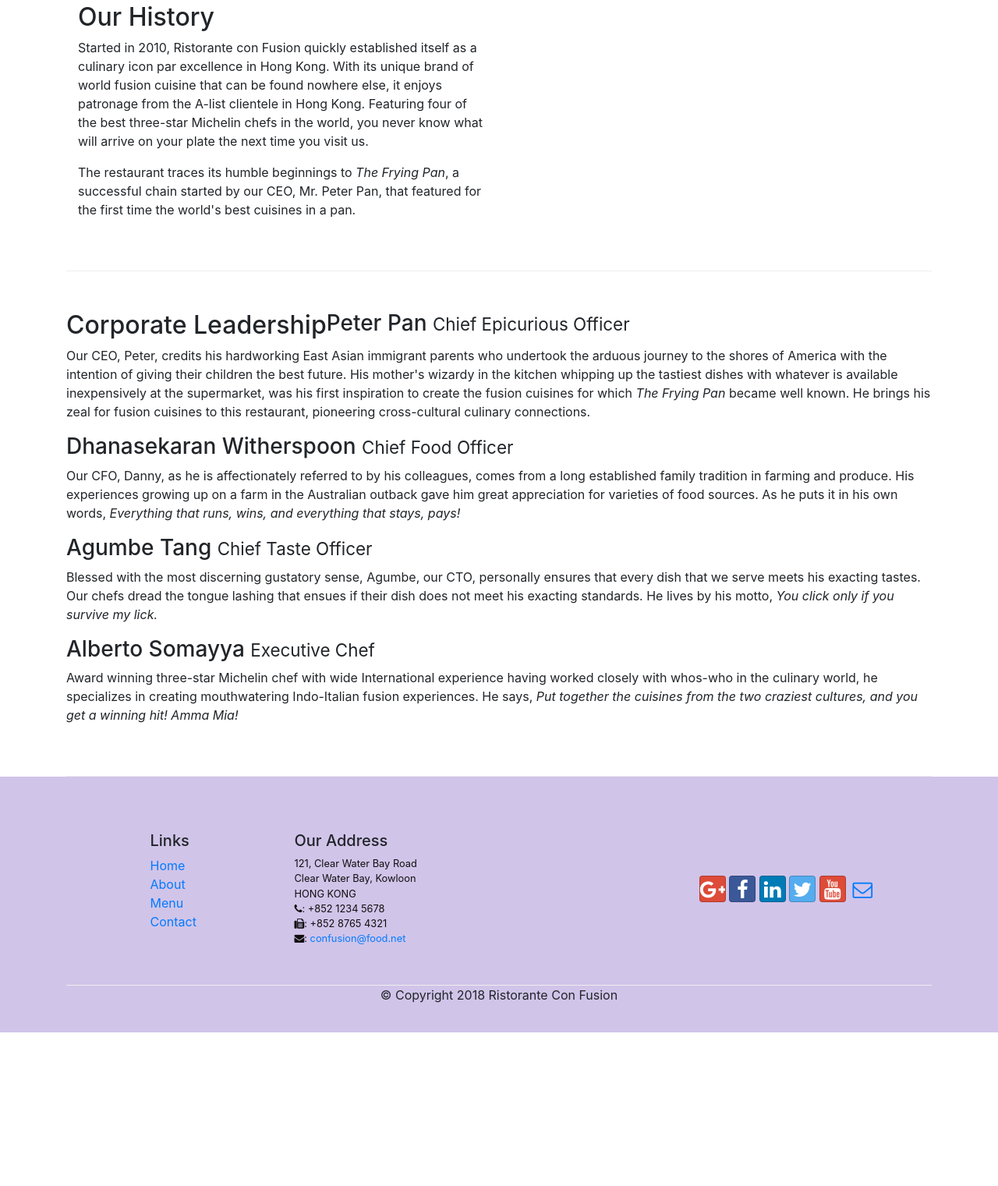
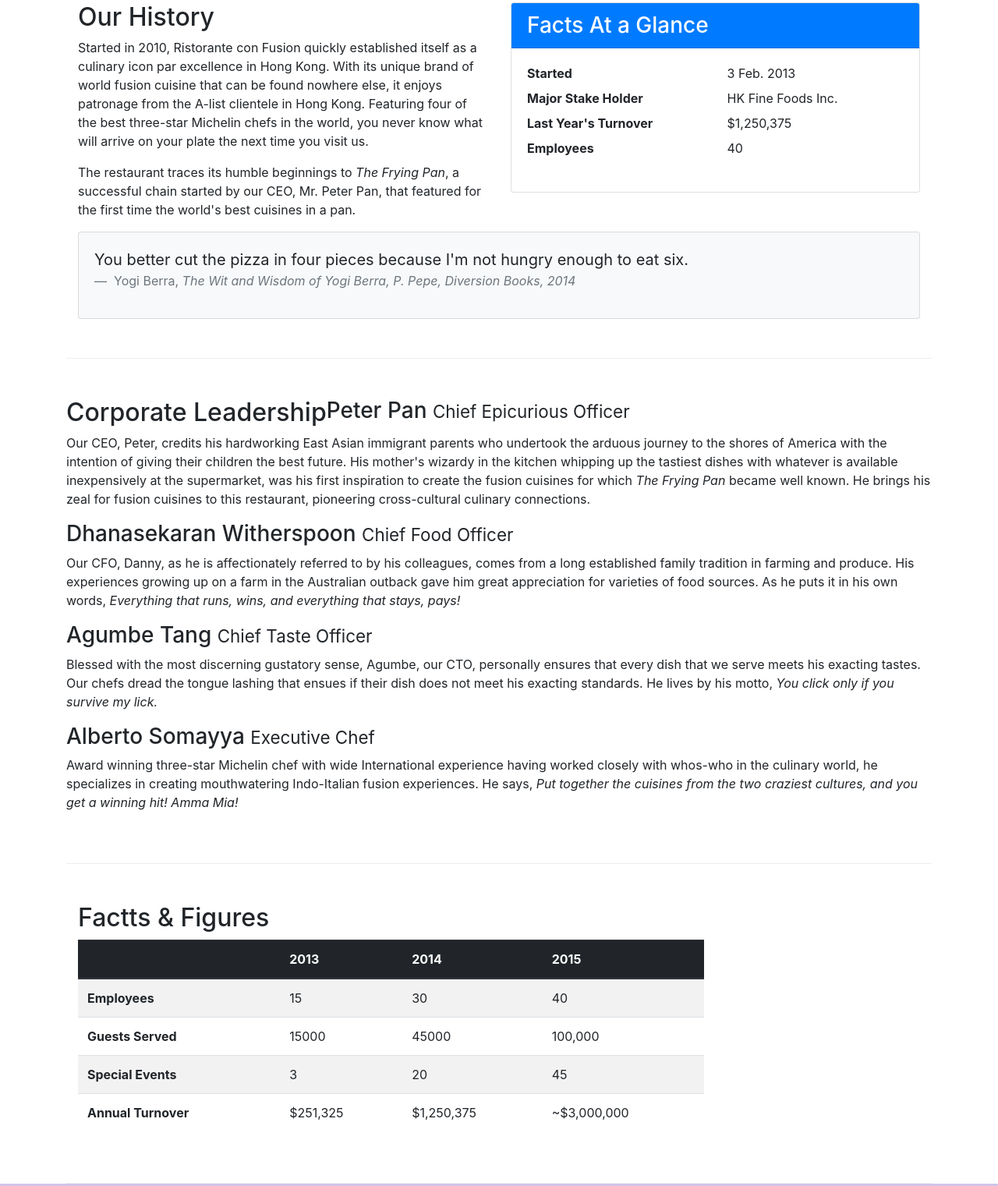
Before and after one commit to pgyschuk/confusion, a website: page aboutus.html in a window 1280 px wide. Shown: the part 512-2033 px from the top of the page at 78% size. Before the commit the page ends 1836 px from the top, so only its background shows below. Drawn offline with nearby package versions, Linux system fonts and the light colour scheme.

Commit message:
Bootstrap Cards

```diff
--- a/aboutus.html
+++ b/aboutus.html
@@ -63,7 +63,38 @@
                 <p>Started in 2010, Ristorante con Fusion quickly established itself as a culinary icon par excellence in Hong Kong. With its unique brand of world fusion cuisine that can be found nowhere else, it enjoys patronage from the A-list clientele in Hong Kong.  Featuring four of the best three-star Michelin chefs in the world, you never know what will arrive on your plate the next time you visit us.</p>
                 <p>The restaurant traces its humble beginnings to <em>The Frying Pan</em>, a successful chain started by our CEO, Mr. Peter Pan, that featured for the first time the world's best cuisines in a pan.</p>
             </div>
-            <div>
+            <div class="col-12 col-sm-6">
+                <div class="card">
+                    <h3 class="card-header bg-primary text-white"> Facts At a Glance</h3>
+                    <div class="card-body">
+                        <dl class="row">
+                            <dt class="col-6">Started</dt>
+                            <dd class="col-6">3 Feb. 2013</dd>
+                            <dt class="col-6">Major Stake Holder</dt>
+                            <dd class="col-6">HK Fine Foods Inc.</dd>
+                            <dt class="col-6">Last Year's Turnover</dt>
+                            <dd class="col-6">$1,250,375</dd>
+                            <dt class="col-6">Employees</dt>
+                            <dd class="col-6">40</dd>
+                        </dl>
+                    </div>
+
+                </div>
+            </div>
+            <div class="col-12">
+                <div class="card card-body bg-light">
+                    <blockquote class="blockquote">
+                        <p class="mb-0">You better cut the pizza in four pieces because
+                            I'm not hungry enough to eat six.</p>
+                        <footer class="blockquote-footer">
+                            Yogi Berra,
+                            <cite title="Source Title">
+                                The Wit and Wisdom of Yogi Berra,
+                                P. Pepe, Diversion Books, 2014
+                            </cite>
+                        </footer>
+                    </blockquote>
+                </div>
             </div>
         </div>
 
@@ -78,6 +109,53 @@
             <p class="d-none d-md-block">Blessed with the most discerning gustatory sense, Agumbe, our CTO, personally ensures that every dish that we serve meets his exacting tastes. Our chefs dread the tongue lashing that ensues if their dish does not meet his exacting standards. He lives by his motto, <em>You click only if you survive my lick.</em></p>
             <h3>Alberto Somayya <small>Executive Chef</small></h3>
             <p class="d-none d-md-block">Award winning three-star Michelin chef with wide International experience having worked closely with whos-who in the culinary world, he specializes in creating mouthwatering Indo-Italian fusion experiences. He says, <em>Put together the cuisines from the two craziest cultures, and you get a winning hit! Amma Mia!</em></p>
+        </div>
+        <div class="row row-content">
+            <div class="col-12 col-sm-9">
+                <h2>Factts &amp; Figures</h2>
+                <div class="table-responsive">
+                    <table class="table table-striped">
+                        <thead class="thead-dark">
+                        <tr>
+                            <th>&nbsp;</th>
+                            <th>2013</th>
+                            <th>2014</th>
+                            <th>2015</th>
+                        </tr>
+                        </thead>
+                        <tbody>
+                        <tr>
+                            <th>Employees</th>
+                            <td>15</td>
+                            <td>30</td>
+                            <td>40</td>
+                        </tr>
+                        <tr>
+                            <th>Guests Served</th>
+                            <td>15000</td>
+                            <td>45000</td>
+                            <td>100,000</td>
+                        </tr>
+                        <tr>
+                            <th>Special Events</th>
+                            <td>3</td>
+                            <td>20</td>
+                            <td>45</td>
+                        </tr>
+                        <tr>
+                            <th>Annual Turnover</th>
+                            <td>$251,325</td>
+                            <td>$1,250,375</td>
+                            <td>~$3,000,000</td>
+                        </tr>
+                        </tbody>
+                    </table>
+                </div>
+            </div>
+            <div class="col-12 col-sm-3">
+
+            </div>
+
         </div>
     </div>
 
```
